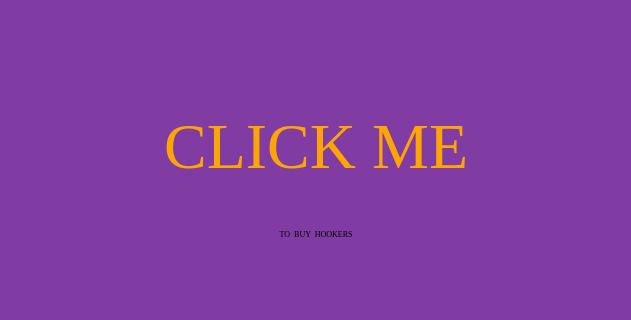
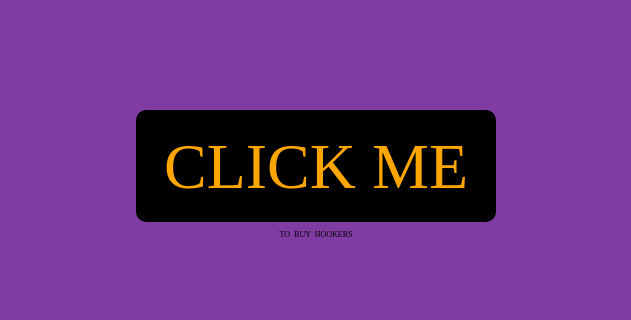
Before and after one commit to TrifflingDildo/PimpHomePage, a plain HTML site: page index.html in a window 1280 px wide. In both pictures the pointer is over the link "CLICK ME". Shown: the part 353-673 px from the top of the page, 324-955 px from the left. Drawn offline with Linux system fonts and the light colour scheme.

Commit message:
Update style.css

```diff
--- a/style.css
+++ b/style.css
@@ -57,7 +57,12 @@
     margin-left: auto;
     margin-right: auto;
     border-radius: 10px;
-    font-size: 5em;
+   padding-right: 20px;
+    padding-left: 20px;
+    padding-top: 20px;
+    padding-bottom: 15px;
+
+    font-size: 4em;
 }
 p{
     text-decoration: none;
```
